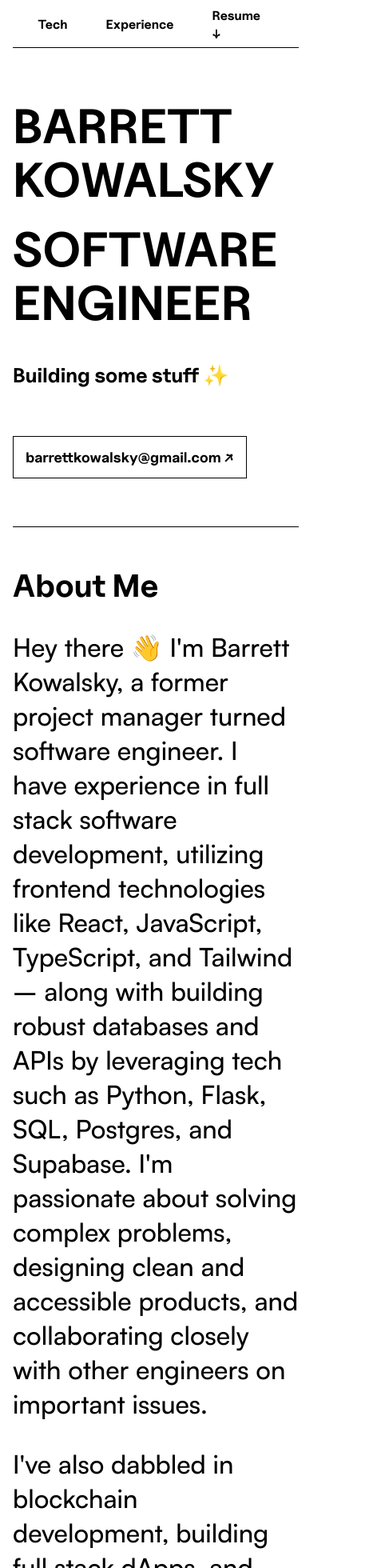
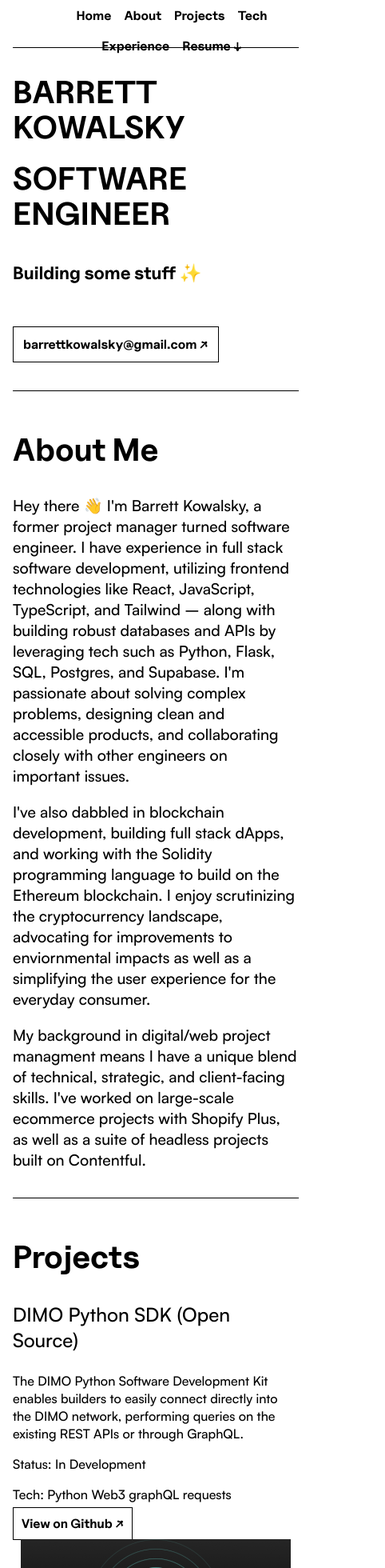
Before and after one commit to barrettk8090/portfolio-v2, a React (Vite) app: page / in a window 390 px wide. Shown: the top 1960 px of the page at 80% size, 482 px wide, since content can reach past the window. Built offline with nearby package versions, Linux system fonts and the light colour scheme.

Commit message:
projects and css updates

```diff
--- a/src/App.css
+++ b/src/App.css
@@ -360,16 +360,239 @@ h4{
     max-width: 390px;
   }
 
+  .experience-card {
+    max-width: 100%;
+  }
+
+  .experience-card ul {
+    padding-left: 20px;
+  }
+
+  .experience-card ul li {
+    width: 100%;
+    margin-right: 0;
+  }
+
 }
 
-@media screen and (min-width: 481px) and (max-width: 767px) {
-  /* Styles for large smartphones and small tablets */
+/* Responsive screens */
+
+@media screen and (max-width: 480px) {
+  /* Styles for small smartphones */
+  #root {
+    max-width: 100%;
+    margin: 0;
+    padding: 0rem 1rem;
+  }
+
+  .nav-container {
+    max-width: 100%;
+    justify-content: center;
+    flex-wrap: wrap;
+  }
+
+  .nav-container li {
+    margin: 0.5rem;
+  }
+
+  h1 {
+    font-size: 2.5rem;
+    padding-bottom: 20px;
+  }
+
+  .hero-container {
+    margin-top: 2rem;
+    padding-bottom: 20px;
+  }
+
+  .hero-container h2 {
+    width: 100%;
+    font-size: 1.4rem;
+    padding-bottom: 20px;
+  }
+
+  .hero-btn {
+    padding: 12px;
+    font-size: 16px;
+    margin-top: 15px;
+    margin-bottom: 15px;
+  }
+
+  .about-container {
+    padding-bottom: 15px;
+    padding-top: 15px;
+  }
+
+  .about-container p {
+    font-size: 1.2rem;
+  }
+
+  .project-container {
+    padding-top: 15px;
+  }
+
+  .project-grid {
+    display: block;
+  }
+
+  .project-grid-item-image {
+    display: none;
+  }
+
+  .project-grid-item-text h3 {
+    font-size: 1.5rem;
+  }
+
+  .project-grid-item-text p {
+    font-size: 1rem;
+  }
+
+  .project-grid-item-text a {
+    font-size: 1rem;
+    padding: 10px;
+  }
+
+  .experience-card {
+    max-width: 100%;
+    padding-bottom: 10px;
+  }
+
+  .experience-card h3 {
+    font-size: 1.5rem;
+  }
+
+  .experience-card h4 {
+    font-size: 1rem;
+  }
+
+  .experience-card ul li {
+    font-size: 1rem;
+  }
+
+  .footer-container {
+    max-width: 100%;
+    flex-direction: column;
+    height: auto;
+    padding: 1rem 0;
+  }
+
+  .footer-links ul {
+    flex-wrap: wrap;
+    justify-content: center;
+  }
+
+  .footer-links li {
+    margin: 0.5rem;
+  }
 }
 
-@media screen and (min-width: 768px) and (max-width: 1024px) {
+@media screen and (min-width: 481px) and (max-width: 768px) {
+  /* Styles for large smartphones and small tablets */
+  #root {
+    max-width: 100%;
+    padding: 0rem 1.5rem;
+  }
+
+  h1 {
+    font-size: 3.5rem;
+  }
+
+  .hero-container h2 {
+    width: 75%;
+    font-size: 1.8rem;
+  }
+
+  .about-container p {
+    font-size: 1.5rem;
+  }
+
+  .project-grid {
+    grid-template-columns: 1fr;
+  }
+
+  .project-grid-item-image {
+    display: none;
+  }
+
+  .experience-card {
+    max-width: 75%;
+  }
+}
+
+@media screen and (min-width: 769px) and (max-width: 1024px) {
   /* Styles for tablets and small desktops */
+  #root {
+    max-width: 100%;
+    padding: 0rem 2rem;
+  }
+
+  h1 {
+    font-size: 4.5rem;
+  }
+
+  .hero-container h2 {
+    width: 60%;
+    font-size: 2rem;
+  }
+
+  .about-container p {
+    font-size: 1.8rem;
+  }
+
+  .project-grid {
+    grid-template-columns: 1fr 1fr;
+  }
+
+  .project-grid-item-image img {
+    max-width: 100%;
+    height: auto;
+    object-fit: contain;
+  }
+
+  .experience-card {
+    max-width: 60%;
+  }
 }
 
 @media screen and (min-width: 1025px) {
   /* Styles for large desktops and high-resolution screens */
+  .project-grid-item-image img {
+    max-width: 100%;
+    height: auto;
+    object-fit: contain;
+  }
 }
+
+.project-grid-item-image {
+  display: flex;
+  justify-content: center;
+  align-items: center;
+  height: 100%;
+}
+
+.project-grid-item-image img {
+  max-width: 100%;
+  max-height: 100%;
+  object-fit: contain;
+}
+
+.project-grid {
+  grid-template-columns: 1fr 1fr;
+  gap: 2rem;
+}
+
+.project-grid-item-text,
+.project-grid-item-image {
+  height: auto;
+  overflow: visible;
+}
+
+.project-grid-item-image img {
+  max-width: 100%;
+  height: auto;
+  object-fit: contain;
+}
+
+.experience-card {
+  max-width: 70%;
+}
--- a/src/components/Projects.tsx
+++ b/src/components/Projects.tsx
@@ -16,7 +16,7 @@ export default function Projects() {
             <p>
               The DIMO Python Software Development Kit enables builders to
               easily connect directly into the DIMO network, performing queries
-              on the existing REST APIs or through graphQL.
+              on the existing REST APIs or through GraphQL.
             </p>
             <p>
               Status: <span className="status-tag"> In Development </span>
```
